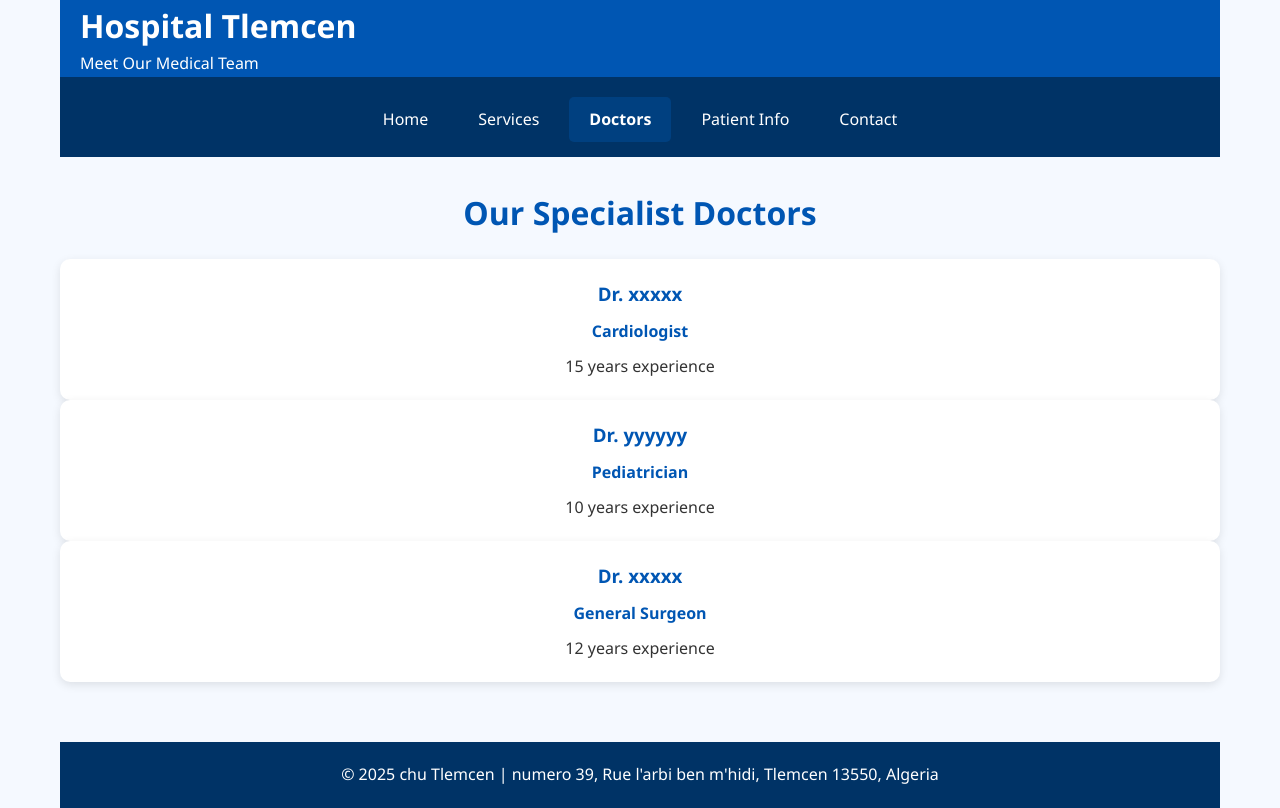
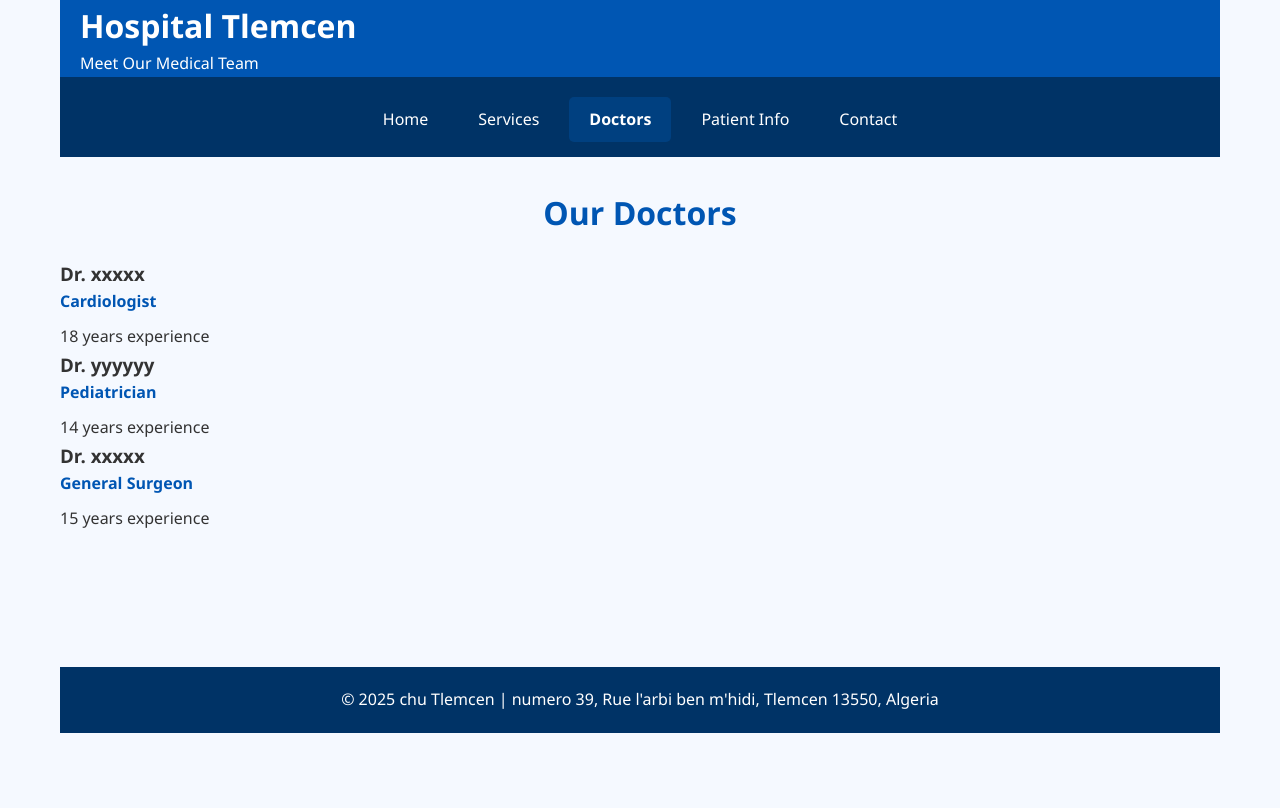
Before and after one commit to DC-BSU-RAK/assessment-2-web-development-project-spring-2025-soobi-g, a plain HTML site: page doctors.html in a window 1280 px wide. Drawn offline with Linux system fonts and the light colour scheme.

Commit message:
assessement 02

```diff
--- a/doctors.html
+++ b/doctors.html
@@ -22,24 +22,24 @@
         </nav>
 
         <main>
-            <h2>Our Specialist Doctors</h2>
+            <h2>Our Doctors</h2>
 
-            <div class="doctor-card">
+            <div class="doctor-info">
                 <h3>Dr. xxxxx</h3>
                 <p class="specialty">Cardiologist</p>
-                <p>15 years experience</p>
+                <p>18 years experience</p>
             </div>
 
-            <div class="doctor-card">
+            <div class="doctor-info">
                 <h3>Dr. yyyyyy</h3>
                 <p class="specialty">Pediatrician</p>
-                <p>10 years experience</p>
+                <p>14 years experience</p>
             </div>
 
-            <div class="doctor-card">
+            <div class="doctor-info">
                 <h3>Dr. xxxxx</h3>
                 <p class="specialty">General Surgeon</p>
-                <p>12 years experience</p>
+                <p>15 years experience</p>
             </div>
         </main>
 
--- a/style.css
+++ b/style.css
@@ -1,4 +1,4 @@
-/* Service Items with Right Image */
+/* items of  Service  */
 .service {
     display: flex;
     justify-content: space-between;
@@ -244,7 +244,7 @@ button:hover {
     margin-left: 20px;
 }
 
-/* Contact Page Styles */
+/*stylle of Contact */
 .contact-form {
     background-color: white;
     padding: 30px;
@@ -291,7 +291,7 @@ footer {
     margin-top: 30px;
 }
 
-/* Responsive Design */
+/* the Design */
 @media (max-width: 768px) {
     nav {
         flex-direction: column;
```
Also changed, not shown: contact.html (+2 -2 lines), index.html (+2 -2 lines), patient-info.html (+2 -2 lines), script.js (+4 -4 lines), services.html (+1 -1 lines).
